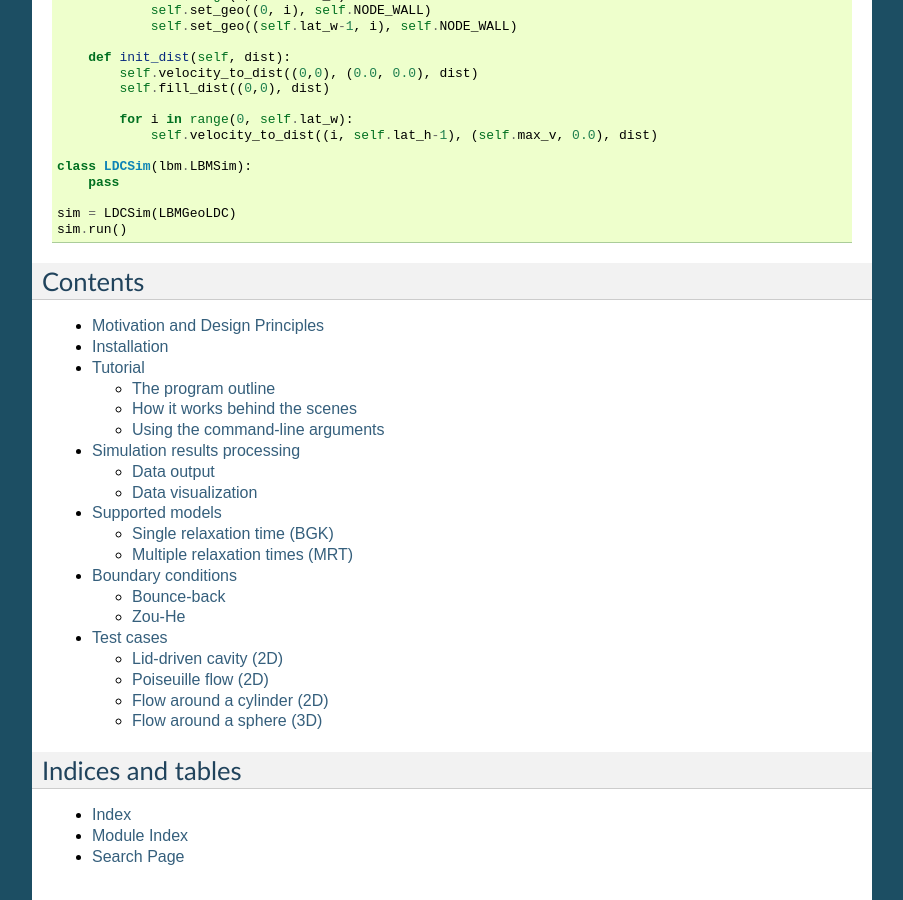
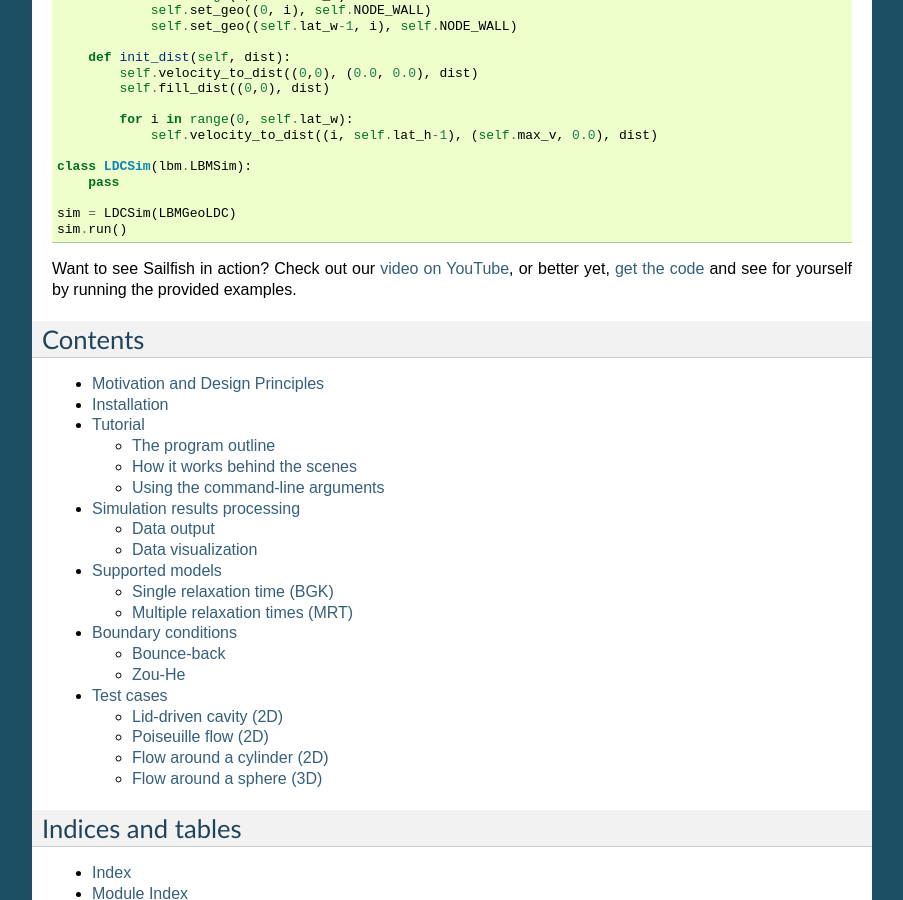
Before and after one commit to sailfish-team/sailfish, a Sphinx documentation site: the page built from doc/index.rst, in a window 1280 px wide and 900 px high, scrolled down 439 px. Shown: the whole window, without its empty margins (198-1101 px from the left). Built offline with Sphinx 7.4.7, drawn with Linux system fonts in a browser that asks for light colours; formulas are drawn with MathJax 3.

Commit message:
Add a link to the code repository and YouTube video to the docs.

```diff
--- a/doc/index.rst
+++ b/doc/index.rst
@@ -46,6 +46,8 @@ here is a simple example code to simulate fluid flow in a lid-driven cavity::
     sim = LDCSim(LBMGeoLDC)
     sim.run()
 
+Want to see Sailfish in action?  Check out our `video on YouTube <http://www.youtube.com/watch?v=kx4-VjaJ2eI>`_,
+or better yet, `get the code <http://gitorious.org/sailfish>`_ and see for yourself by running the provided examples.
 
 Contents
 ========
```
